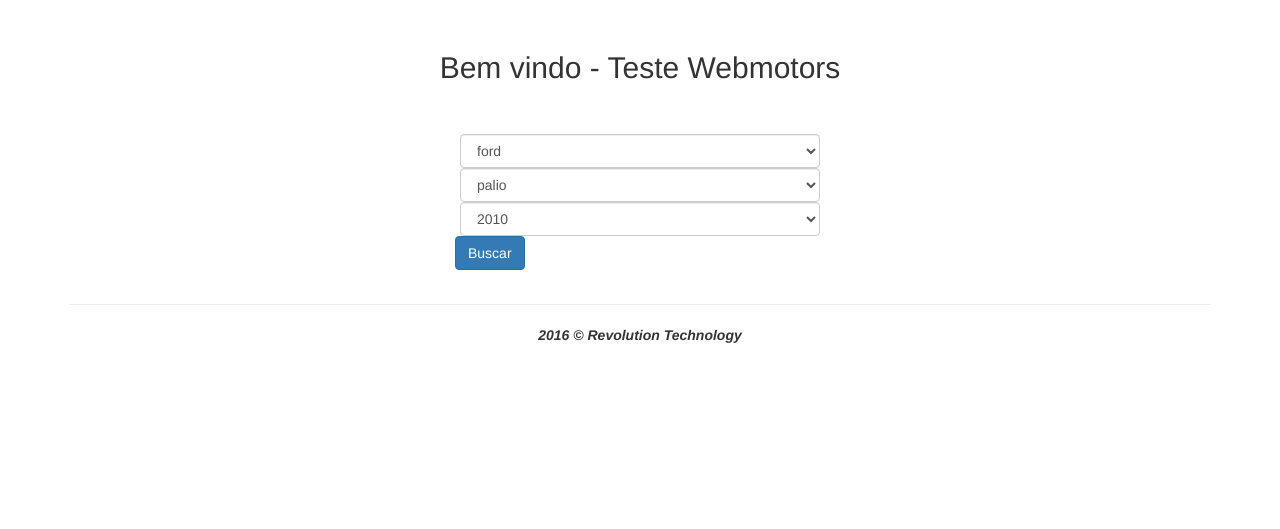
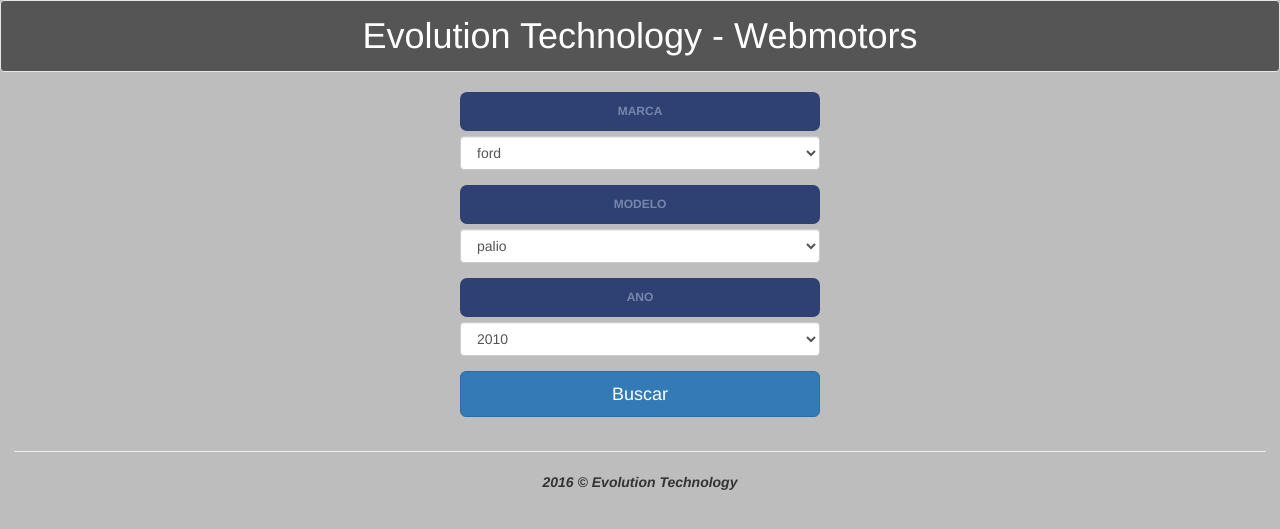
Before and after one commit to dietherwerk/test_crawler, a Flask app: page / in a window 1280 px wide. Shown: the top 529 px of the page. Run offline with Flask 2, Linux system fonts and the light colour scheme; some libraries are stand-ins or nearby versions.

Commit message:
update templates

```diff
--- a/static/customs/css/default.css
+++ b/static/customs/css/default.css
@@ -1,7 +1,7 @@
 /* Typograph */
 body{
     padding-top: 0px;
-    background-color: #FFF;
+    background-color: #BDBDBD;
 }
 
 th{
@@ -10,11 +10,15 @@ th{
     color: #EEEEEF;
 }
 
-h2{
-    margin-top: 50px;
+h1{
     text-align: center;
     width: 100%;
-    margin-bottom: 50px;
+    margin: 15px 0 15px 0;
+    color: #FFF;
+}
+
+.header .navbar-default{
+    background: #555556!important;
 }
 
 .tb-primary{
@@ -29,6 +33,8 @@ h2{
 
 .footer{
     text-align: center;
+    position: absolute;
+    width: 100%;
     padding: 1em;
     font-weight: 800;
     font-style: italic;
@@ -43,3 +49,33 @@ h2{
     text-align: center;
     vertical-align: center;
 }
+
+/* Button Class */
+.label-form{
+    padding: 11px 0;
+    width: 100%;
+    background-color: #2E4172;
+    color: #7886AB;
+    font-size: 12px;
+    text-transform: uppercase;
+    text-align: center;
+    -moz-border-radius:7px;
+    -webkit-border-radius:7px;
+    border-radius:7px;
+}
+
+.content-car{
+    height: 240px;
+    margin-bottom: 20px;
+    float: left;
+    width: 100%;
+}
+
+.content-car img{
+    float: left;
+}
+
+.content-car .description{
+    height: auto;
+    background: red;
+}
--- a/templates/index.html
+++ b/templates/index.html
@@ -5,24 +5,21 @@
 
 {% block content %}
 <div class="row">
-	<h2>Bem vindo - Teste Webmotors</h2>
-</div>
-<div class="row">
 	<form method="post">
 		{{ form.csrf_token }}
+
 		<div class="col-md-4 col-md-offset-4">
-			{{ form.brand(class="form-control", placeholder="Marca") }}
-		</div>
-		<div class="col-md-4 col-md-offset-4">
-			{{ form.model(class="form-control", placeholder="Modelo") }}
-		</div>
-		<div class="col-md-4 col-md-offset-4">
-			{{ form.year(class="form-control", placeholder="Ano") }}
-		</div>
-		<div class="row">
-			<div class="col-md-4 col-md-offset-4">
-				<button class="btn btn-primary" role="button" type='submit'>Buscar</button>
-			</div>
+			<label class="label-form">MARCA</label>
+			{{ form.brand(class="form-control form-group", placeholder="Marca") }}
+
+			<label class="label-form">Modelo</label>
+			{{ form.model(class="form-control form-group", placeholder="Modelo") }}
+
+			<label class="label-form">ANO</label>
+			{{ form.year(class="form-control form-group", placeholder="Ano") }}
+
+			<button class="btn btn-primary btn-lg btn-block" role="button" type='submit'>Buscar</button>
+
 		</div>
 	</form>
 </div>
--- a/templates/shared/_base.html
+++ b/templates/shared/_base.html
@@ -16,14 +16,9 @@
 
 <body>
     <div class="header">
-        <div class="container">
-            <div class="col-xs-6">
-
-            </div>
-            <div class="col-xs-6 right">
-
-            </div>
-        </div>
+        <nav class="navbar navbar-default">
+            <h1>Evolution Technology - Webmotors</h1>
+        </nav>
     </div>
     <div class="container">
 
@@ -32,7 +27,7 @@
 
 <div class="container footer">
     <hr>
-    2016 © Revolution Technology
+    2016 © Evolution Technology
 </div>
 </body>
 
--- a/views.py
+++ b/views.py
@@ -12,3 +12,8 @@ def index():
         pass
 
     return render_template('index.html', form=form)
+
+
+@app.route('/result/', methods=['GET', 'POST'])
+def result():
+    return render_template('result.html')
```
Also changed, not shown: templates/result.html (added, +22 -0 lines).
